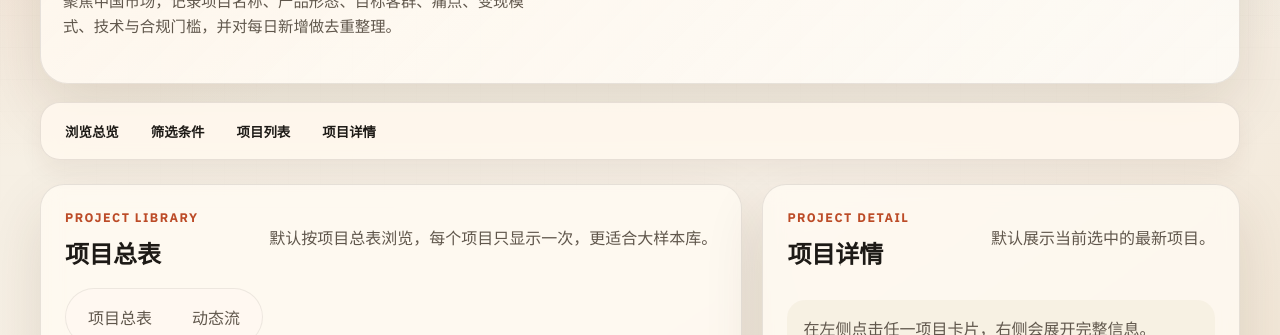
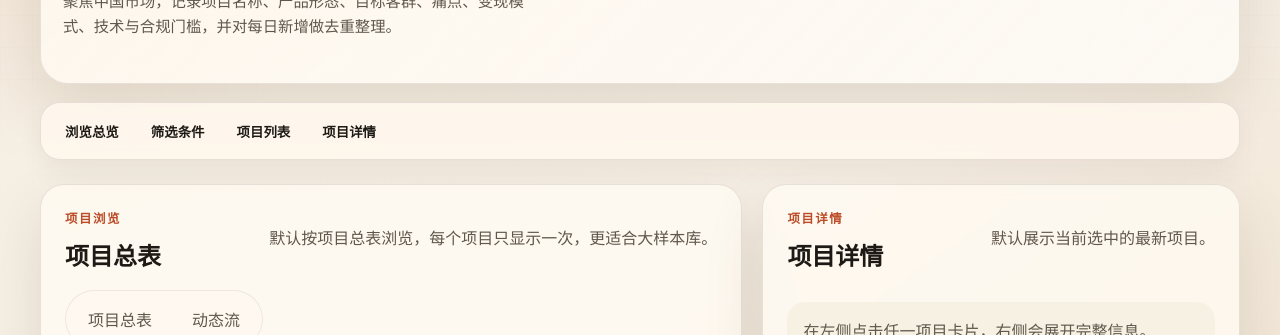
Before and after one commit to Tom-0727/ai-project-info-platform, a plain HTML site: page index.html in a window 1280 px wide. Shown: the part 465-800 px from the top of the page. Drawn offline with Linux system fonts and the light colour scheme; files that its build step writes are made by us from their sources; no server answers; files whose address does not match are found by name.

Commit message:
Localize panel labels

```diff
--- a/app.js
+++ b/app.js
@@ -1281,7 +1281,7 @@ const syncFeedLimit = (totalEntries) => {
 const syncBrowseMode = () => {
   const libraryMode = state.view === "library";
   if (feedPanelLabel) {
-    feedPanelLabel.textContent = libraryMode ? "Project Library" : "Daily Feed";
+    feedPanelLabel.textContent = libraryMode ? "项目浏览" : "动态浏览";
   }
   if (feedPanelTitle) {
     feedPanelTitle.textContent = libraryMode ? "项目总表" : "每日新增与更新";
--- a/index.html
+++ b/index.html
@@ -40,7 +40,7 @@
           <div id="browse-controls" class="panel-main-top">
             <div class="panel-heading">
               <div>
-                <p id="feed-panel-label" class="panel-label">Project Library</p>
+                <p id="feed-panel-label" class="panel-label">项目浏览</p>
                 <h2 id="feed-panel-title">项目总表</h2>
               </div>
               <p id="feed-panel-hint" class="panel-hint">默认按项目总表浏览，每个项目只显示一次，更适合大样本库。</p>
@@ -117,7 +117,7 @@
         <aside id="project-detail" class="panel panel-side panel-sticky">
           <div class="panel-heading">
             <div>
-              <p class="panel-label">Project Detail</p>
+              <p class="panel-label">项目详情</p>
               <h2>项目详情</h2>
             </div>
             <p class="panel-hint">默认展示当前选中的最新项目。</p>
```
